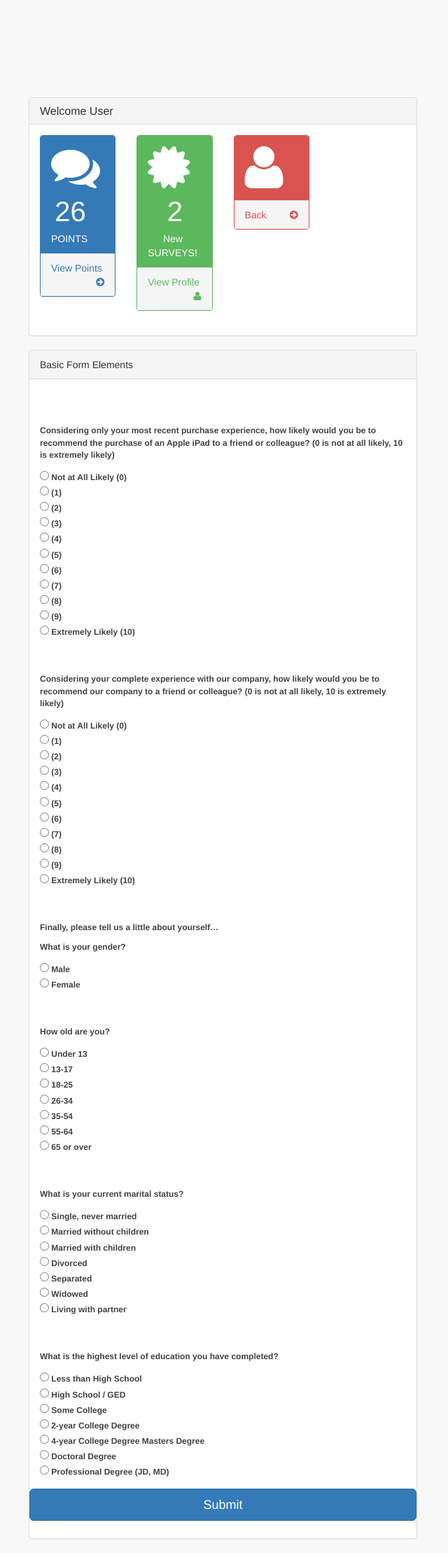
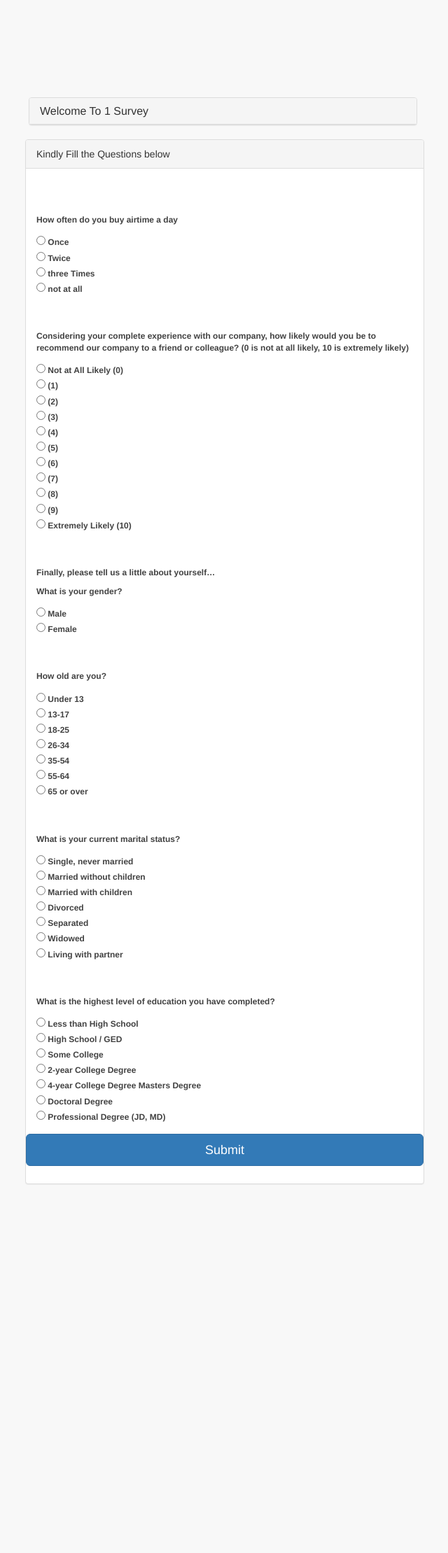
Before and after one commit to russel300/codeblastrewards, a PHP site: page /survey1.php?sid=1 in a window 1280 px wide. Shown: the whole page at 70% size, without its empty margins (419-1059 px from the left). After the commit the page ends 1692 px from the top, so only its background shows below. Run offline with PHP 8.4, Linux system fonts and the light colour scheme.

Commit message:
submit survey
survey

```diff
--- a/includes/config.php
+++ b/includes/config.php
@@ -34,6 +34,7 @@
     if (mysql_num_rows($result) > 0)
         {
 
+       // $r=mysql_fetch_row($result);
 
           return 1;
 
@@ -76,6 +77,32 @@
 
  }
 
+ function  submit_response($uid, $points, $survey_id)
+  {
+
+   // a method to add users to the database reward_db
+   db_connect();
+
+$result = mysql_query("INSERT into user_survey (uid, survey_id, points) values($uid,$survey_id, $points)");
+
+
+
+    if ($result)
+        {
+
+
+          return 1;
+
+        }
+        else
+        {
+
+          return 0;
+
+        }
+ }
+
+
  function  view_usersurveys($uid)
   {
 
@@ -102,4 +129,6 @@
  }
 
 
+
+
 ?>
--- a/includes/header.php
+++ b/includes/header.php
@@ -1,3 +1,4 @@
+<?php  session_start();    ?>
 <!DOCTYPE html>
 <html lang="en">
 
--- a/survey1.php
+++ b/survey1.php
@@ -1,4 +1,28 @@
-<?php include "includes/header.php" ?>
+<?php include "includes/header.php";
+      include "includes/config.php";
+    $sname=$_GET["sid"];
+
+    if($_POST)
+    {
+
+    $sub=submit_response(1,10,1);
+    if($sub==1)
+    {
+
+   $msg="sucessful";
+    echo $msg;
+    }
+    else
+    {
+
+     $msg="not sucessful";
+      echo $msg;
+    }
+
+
+
+    }
+?>
 <body>
 
 	<div class="container">
@@ -6,85 +30,9 @@
 			<div class="col-md-6 col-md-offset-4">
 				<div class="login-panel panel panel-default">
 					<div class="panel-heading">
-						<h3 class="panel-title">Welcome User</h3>
-					</div>
-					<div class="panel-body">
-						<div class="row">
-							<div class="col-lg-3 col-md-6">
-								<div class="panel panel-primary">
-									<div class="panel-heading">
-										<div class="row">
-											<div class="col-xs-3">
-												<i class="fa fa-comments fa-5x"></i>
-											</div>
-											<div class="col-xs-9 text-right">
-												<div class="huge">26</div>
-												<div>POINTS</div>
-											</div>
-										</div>
-									</div>
-									<a href="#">
-										<div class="panel-footer">
-											<span class="pull-left">View Points</span>
-											<span class="pull-right"><i class="fa fa-arrow-circle-right"></i></span>
-											<div class="clearfix"></div>
-										</div>
-									</a>
-								</div>
-							</div>
-							<div class="col-lg-3 col-md-6">
-								<div class="panel panel-green">
-									<div class="panel-heading">
-										<div class="row">
-											<div class="col-xs-3">
-												<i class="fa fa-certificate fa-5x"></i>
-											</div>
-											<div class="col-xs-9 text-right">
-												<div class="huge">2</div>
-												<div>New SURVEYS!</div>
-											</div>
-										</div>
-									</div>
-									<a href="#">
-										<div class="panel-footer">
-											<span class="pull-left">View Profile</span>
-											<span class="pull-right"><i class="fa fa-user"></i></span>
-											<div class="clearfix"></div>
-										</div>
-									</a>
-								</div>
-							</div>
-
-							<div class="col-lg-3 col-md-6">
-								<div class="panel panel-red">
-									<div class="panel-heading">
-										<div class="row">
-											<div class="col-xs-3">
-												<i class="fa fa-user fa-5x"></i>
-											</div>
-											<div class="col-xs-9 text-right">
-											</div>
-										</div>
-									</div>
-									<a href="#">
-										<div class="panel-footer">
-											<span class="pull-left">Back </span>
-											<span class="pull-right"><i class="fa fa-arrow-circle-right"></i></span>
-											<div class="clearfix"></div>
-										</div>
-									</a>
-								</div>
-							</div>
-						</div>
-						<!-- /.row -->
-						<!-- /.panel-heading -->
-						<!-- /.panel-heading -->
-
-						<!-- .panel-body -->
+						<h3 class="panel-title">Welcome To <?php echo $sname;  ?> Survey</h3>
 					</div>
 
-					<!-- /.panel -->
-				</div>
 			</div>
 		</div>
 
@@ -94,25 +42,21 @@
 			<div class="col-md-6 col-md-offset-4">
 				<div class="panel panel-default">
 					<div class="panel-heading">
-						Basic Form Elements
+						Kindly Fill the Questions below
 					</div>
 					<div class="panel-body">
 						<div class="row">
 							<div class="col-lg-12">
-								<form role="form">
+								<form role="form" method="POST">
 									<div class="form-group">
-										<p class="question-title" style="font-size: 12px; color: #424242; font-weight: bold; margin-top: 50px;">Considering only your most recent purchase experience, how likely would you be to recommend the purchase of an Apple iPad to a friend or colleague? (0 is not at all likely, 10 is extremely likely)</p>
-										<p class="question-choices" style="font-size: 12px; color: #424242; font-weight: bold;"><input type="radio" /> Not at All Likely (0)<br />
-											<input type="radio" /> (1)<br />
-											<input type="radio" /> (2)<br />
-											<input type="radio" /> (3)<br />
-											<input type="radio" /> (4)<br />
-											<input type="radio" /> (5)<br />
-											<input type="radio" /> (6)<br />
-											<input type="radio" /> (7)<br />
-											<input type="radio" /> (8)<br />
-											<input type="radio" /> (9)<br />
-											<input type="radio" /> Extremely Likely (10)</p>
+										<p class="question-title" style="font-size: 12px; color: #424242; font-weight: bold; margin-top: 50px;">How often do you buy airtime a day</p>
+										<p class="question-choices" style="font-size: 12px; color: #424242; font-weight: bold;">
+											<input type="radio" /> Once<br />
+											<input type="radio" /> Twice<br />
+											<input type="radio" /> three Times<br />
+											<input type="radio" /> not at all<br />
+
+											</p>
 										<p class="question-title" style="font-size: 12px; color: #424242; font-weight: bold; margin-top: 50px;">Considering your complete experience with our company, how likely would you be to recommend our company to a friend or colleague? (0 is not at all likely, 10 is extremely likely)</p>
 										<p class="question-choices" style="font-size: 12px; color: #424242; font-weight: bold;"><input type="radio" /> Not at All Likely (0)<br />
 											<input type="radio" /> (1)<br />
@@ -157,7 +101,7 @@
 
 								</div>
 								<br>
-								<button type="button" class="btn btn-primary btn-lg btn-block">Submit</button>
+								<button type="submit" class="btn btn-primary btn-lg btn-block">Submit</button>
                             </p>
 							</form>
 						</div>
--- a/userlogin.php
+++ b/userlogin.php
@@ -9,8 +9,10 @@ $password=$_POST["password"];
 
 $login=user_login($email,$password);
 
-if($login==1)
+if($login>=1)
 {
+
+$_session["uname"]=$login;
 
 echo '<script>window.location.href = "userp.php";</script>';
 
```
Also changed, not shown: rewards_db.sql (+7 -49 lines), userp.php (+6 -1 lines).
